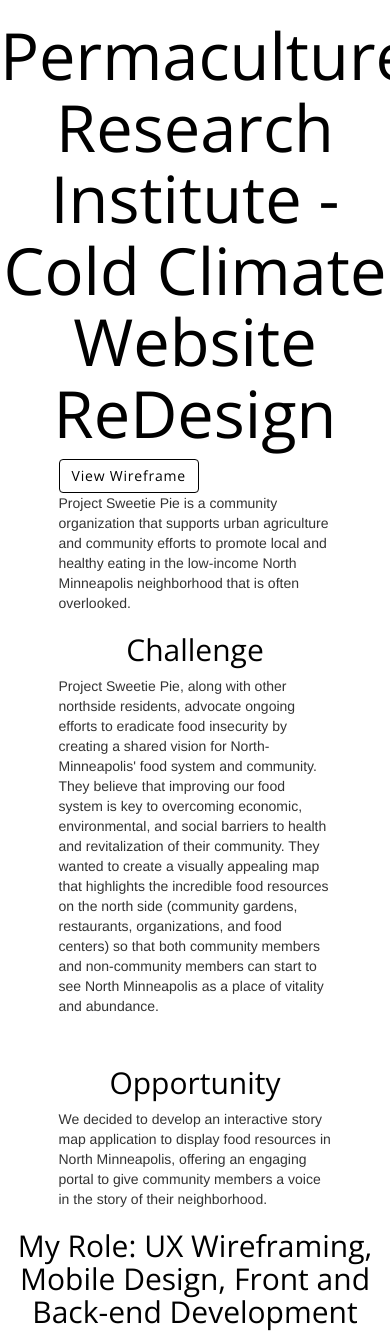
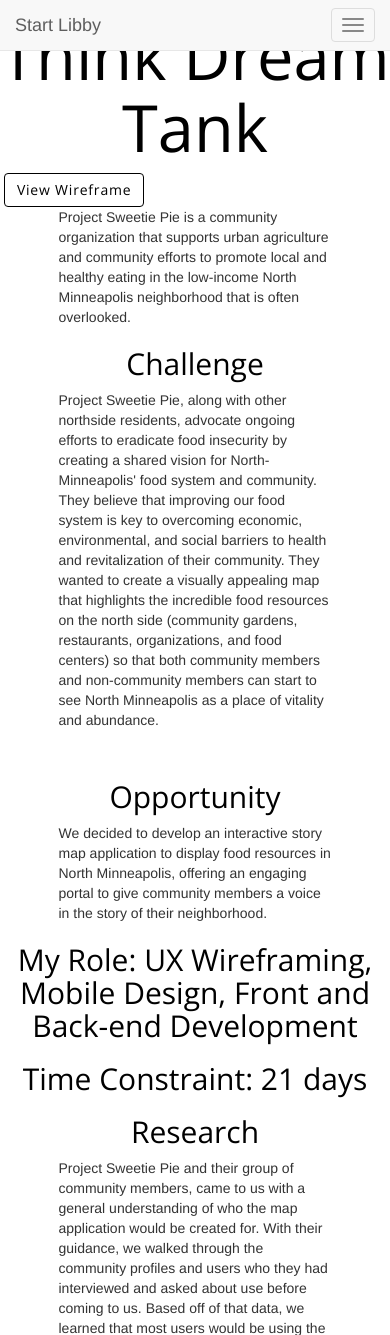
Before and after one commit to libbylondon11/portfolio, a PHP site: page /tdt.html in a window 390 px wide; the page is wider, and only the part inside the window is pictured. Shown: the top 1335 px of that part. Run offline with PHP 8.4, Linux system fonts and the light colour scheme.

Commit message:
javascript

```diff
--- a/app.js
+++ b/app.js
@@ -1,5 +1,5 @@
 $(function(){
-    $('.tdt').click(function(){
+    $('#tdt').click(function(){
         window.location='tdt.html'
     });
 });
@@ -8,3 +8,18 @@ $(function(){
         window.location='bulkCaseStudy.html'
     });
 });
+$(function(){
+    $('.north').click(function(){
+        window.location='northnile.html'
+    });
+});
+$(function(){
+    $('.permaculture').click(function(){
+        window.location='permaculture.html'
+    });
+});
+$(function(){
+    $('.permaculture').click(function(){
+        window.location='permaculture.html'
+    });
+});
--- a/style.css
+++ b/style.css
@@ -233,6 +233,7 @@ h2 {
   font-family: 'Open Sans', sans-serif;
   color: black;
   font-size: 14px;
+  display: center;
   border-color: black;
   background-color: white;
   letter-spacing: .8px;
@@ -242,14 +243,14 @@ h2 {
   font-family: 'Open Sans', sans-serif;
   color: black;
   font-size: 14px;
+  display: center;
   border-color: black;
   background-color: grey;
   letter-spacing: .8px;
   white-space: normal;
 }
-.priContainer a {
-  display: center;
-  margin-left: 15%;
+.priContainer .btn-custom {
+  text-align: center;
 
 }
 
@@ -264,10 +265,9 @@ h2 {
 }
 
 .priContainer img {
-  height: 400px;
+  height: 300px;
   padding-top: 2px;
   padding-bottom: 2px;
-  margin-left: 33%;
 
 }
 .priContainer.row img {
--- a/tdt.html
+++ b/tdt.html
@@ -11,10 +11,47 @@
 <link href='https://fonts.googleapis.com/css?family=Open+Sans' rel='stylesheet' type='text/css'>
     <!-- <base href="/" /> -->
 </head>
+  <body id="page-top" data-spy="scroll" data-target=".navbar-fixed-top">
+<nav class="navbar navbar-default navbar-fixed-top" role="navigation">
+    <div class="container">
+        <div class="navbar-header page-scroll">
+            <button type="button" class="navbar-toggle" data-toggle="collapse" data-target=".navbar-ex1-collapse">
+                <span class="sr-only">Toggle navigation</span>
+                <span class="icon-bar"></span>
+                <span class="icon-bar"></span>
+                <span class="icon-bar"></span>
+            </button>
+            <a class="navbar-brand page-scroll" href="#page-top">Start Libby</a>
+        </div>
+
+        <!-- Collect the nav links, forms, and other content for toggling -->
+        <div class="collapse navbar-collapse navbar-ex1-collapse">
+            <ul class="nav navbar-nav">
+                <!-- Hidden li included to remove active class from about link when scrolled up past about section -->
+                <li class="hidden">
+                    <a class="page-scroll" href="#page-top"></a>
+                </li>
+                <li>
+                    <a class="page-scroll" href="#about">About</a>
+
+                </li>
+                <li>
+                    <a class="page-scroll" href="#portfolio">Portfolio</a>
+                </li>
+                <li>
+                    <a class="page-scroll" href="#contact">Contact</a>
+                </li>
+            </ul>
+        </div>
+        <!-- /.navbar-collapse -->
+    </div>
+    <!-- /.container -->
+</nav>
+</body>
 <body>
 <div class = "priContainer">
   <!-- <div class="col-md-8"> -->
-  <h1>Permaculture Research Institute - Cold Climate Website ReDesign </h1>
+  <h1>Think Dream Tank</h1>
   <a class="btn btn-custom" href="/wireframeNile" role = "button">View Wireframe</a>
   <p> Project Sweetie Pie is a community organization that supports urban agriculture and community
     efforts to promote local and healthy eating in the low-income North Minneapolis neighborhood that is often overlooked. </p>
@@ -52,9 +89,14 @@
   personas, it was clear to us that making a simple and easy to use site that is mobile and responsive was critical to getting the kind
   of cross spectrum engagement our client wanted. </p>
   <div class = "row">
+    <div class="col-md-6">
   <img src= "nile.jpg" class="img-responsive" alt="nilewhiteboard">
+  </div>
+  <div class = "col-md-6">
   <img src= "splash.jpg" class="img-responsive" alt="splashnile">
 </div>
+</div>
+
 
 <h2>Development</h2>
 <p> We worked as a team of 5 people to design and develop the application. We started out our process by white boarding the views,
@@ -65,9 +107,9 @@ contact information (name, email), a name/title for the location, a description,
 Community members are encouraged to add their own resources to the map via the user portal or admin portal.
   We used the following technologies: PostgresSQL, Express.js, Angular.js, Node.js, AngularMaterials.js, API’s, Leaflet.js.
 </p>
+
 <a class="btn btn-custom" href="/wireframeNile" role = "button">View Wireframe</a>
-<div class = "well">
-</div>
+
 </div>
 </body>
 </html
```
Also changed, not shown: index.html (+11 -8 lines), permaculture.html (+10 -0 lines).
